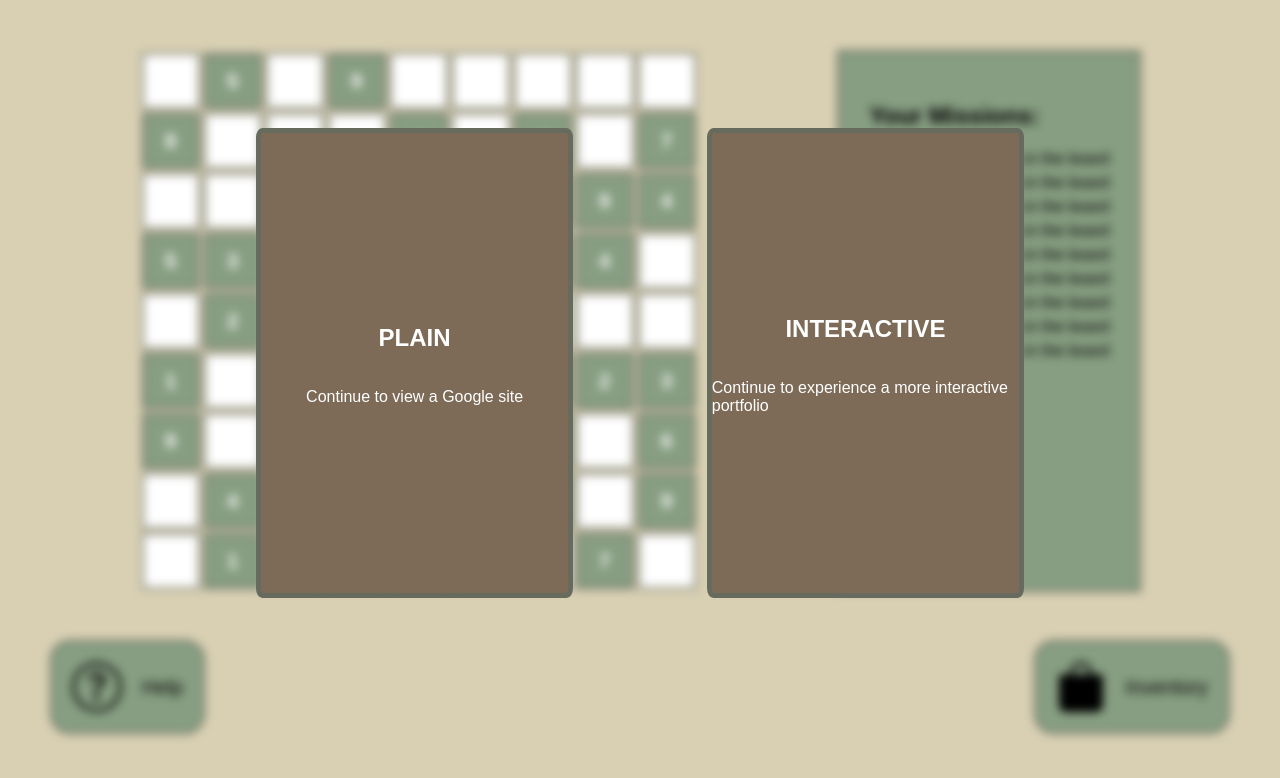
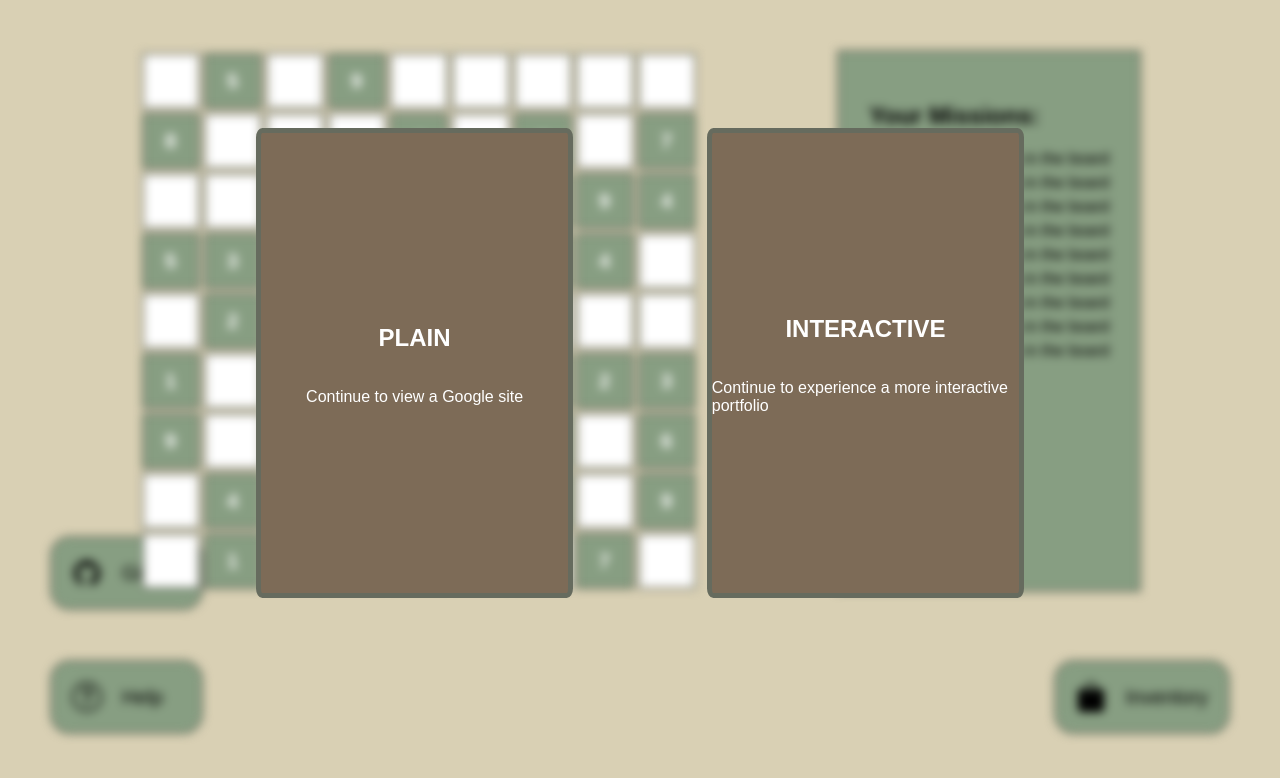
Before and after one commit to nicoletanyt/GamifiedPortfolio, a React (Create React App) app: page / in a window 1280 px wide. Shown: the top 778 px of the page. Built offline with nearby package versions, Linux system fonts and the light colour scheme; a web font is replaced by a local one.

Commit message:
added github link

```diff
--- a/src/App.css
+++ b/src/App.css
@@ -137,7 +137,7 @@ body {
   z-index: 0;
 }
 .toolbarBtn {
-  font-size: 50px;
+  font-size: 30px;
   margin: 50px;
   display: flex;
   align-items: center;
@@ -146,6 +146,7 @@ body {
   padding: 20px;
   cursor: pointer;
   background-color: #879e82;
+  height: 15%;
 }
 .toolbarName {
   font-size: 20px;
@@ -242,7 +243,6 @@ body {
   justify-content: center;
   align-items: center;
   color: white;
-  text-decoration: none;
 }
 .appWrapper {
   position: relative;
@@ -251,3 +251,9 @@ body {
   background-color: #d9d0b4;
   color: #666b5e;
 }
+a {
+  text-decoration: none;
+}
+.socialLink {
+  color: black;
+}
--- a/src/App.js
+++ b/src/App.js
@@ -10,6 +10,8 @@ import HelpBtn from "./components/HelpBtn";
 import Inventory from "./components/Inventory";
 import { ACHIEVEMENTS } from "./components/Achievements";
 import Option from "./components/Option";
+import SocialLink from "./components/SocialLink";
+import { AiFillGithub } from "react-icons/ai";
 
 function App() {
   const [sudokuBoard, setSudokuBoard] = useState(getDeepCopy(initial));
@@ -122,8 +124,17 @@ function App() {
           />
         </div>
         <div className="toolbar">
-          <HelpBtn />
-          <InventoryBtn handleClick={handleClick} />
+          <div className="toolbarLeft">
+            <SocialLink
+              href={"https://github.com/nicoletanyt"}
+              name="Github"
+              icon={<AiFillGithub />}
+            />
+            <HelpBtn />
+          </div>
+          <div className="toolbarRight">
+            <InventoryBtn handleClick={handleClick} />
+          </div>
         </div>
       </div>
     </div>
--- /dev/null
+++ b/src/components/SocialLink.js
@@ -0,0 +1,10 @@
+import React from "react";
+
+export default function SocialLink({ href, name, icon }) {
+  return (
+    <a className="socialLink toolbarBtn" href={href}>
+      {icon}
+      <span className="toolbarName">{name}</span>
+    </a>
+  );
+}
```
